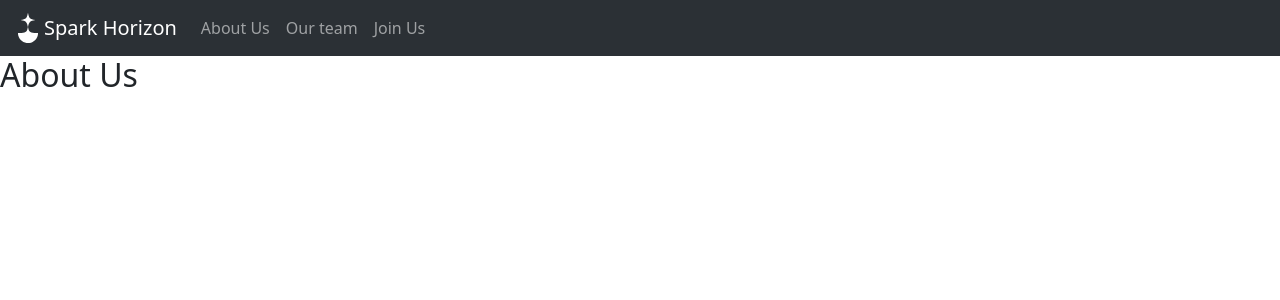
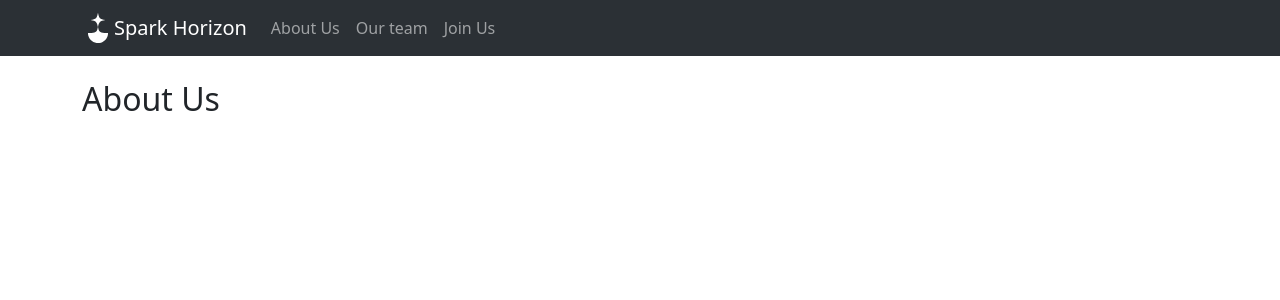
Before and after one commit to aleubeto/ProyectoVD, a Vue app in the folder Frontend/: page / in a window 1280 px wide. Shown: the top 300 px of the page. Built offline with nearby package versions, Linux system fonts and the light colour scheme.

Commit message:
Bootstrap container + margins

```diff
--- a/Frontend/src/App.vue
+++ b/Frontend/src/App.vue
@@ -14,7 +14,9 @@ import NavBar from './components/navbarItem.vue'
       <template #heading>Spark Horizon</template>
     </NavBar>
   </header>
-  <RouterView/>
+  <div class="container">
+    <RouterView/>
+  </div>
 </template>
 
 <!--Scripts-->
--- a/Frontend/src/components/navbarItem.vue
+++ b/Frontend/src/components/navbarItem.vue
@@ -4,7 +4,7 @@
 
 <template>
     <nav class="navbar navbar-expand-lg bg-body-tertiary" data-bs-theme="dark">
-        <div class="container-fluid">
+        <div class="container">
             <slot name="icon"></slot>
             <a class="navbar-brand" href="#"><slot name="heading"></slot></a>
             <button class="navbar-toggler" type="button" data-bs-toggle="collapse" data-bs-target="#navbarNavAltMarkup" aria-controls="navbarNavAltMarkup" aria-expanded="false" aria-label="Toggle navigation">
--- a/Frontend/src/views/AboutUsView.vue
+++ b/Frontend/src/views/AboutUsView.vue
@@ -1,5 +1,5 @@
 <template>
     <main>
-        <h2>About Us</h2>
+        <h2 class="mt-4 mb-4">About Us</h2>
     </main>
 </template>
--- a/Frontend/src/views/JoinUsView.vue
+++ b/Frontend/src/views/JoinUsView.vue
@@ -1,5 +1,5 @@
 <template>
     <main>
-        <h2>Join Us</h2>
+        <h2 class="mt-4 mb-4">Join Us</h2>
     </main>
 </template>
```
